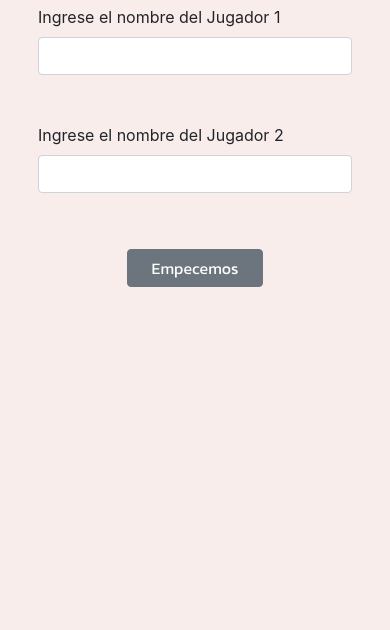
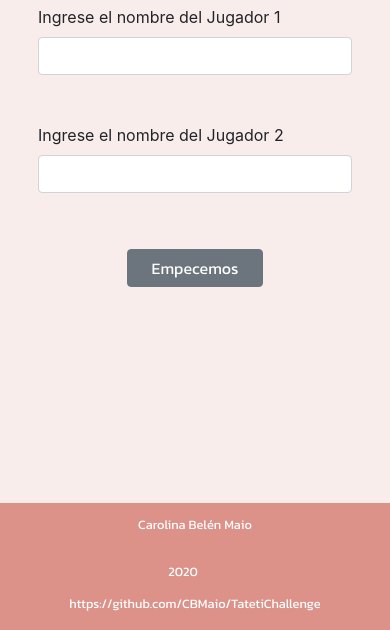
Before and after one commit to CBMaio/TatetiChallenge, a plain HTML site: page index.html in a window 390 px wide. Shown: the part 214-844 px from the top of the page. Drawn offline with nearby package versions, Linux system fonts and the light colour scheme.

Commit message:
[ADD] Footer

```diff
--- a/index.html
+++ b/index.html
@@ -100,8 +100,22 @@
         </section>
       </section>
     </main>
-    <footer>
-
+    <footer class="container-fluid justify-content-center footer d-flex">
+      <div class="container text-container">
+        <p class="mb-2"><small>Carolina Belén Maio</small></p>
+        <div class="d-flex align-items-center information-container">
+          <p class="mb-2 mr-4">
+            <small>2020</small>
+          </p>
+          <p class="mb-2">
+            <small>
+              <a href="https://github.com/CBMaio/TatetiChallenge"
+                >https://github.com/CBMaio/TatetiChallenge</a
+              >
+            </small>
+          </p>
+        </div>
+      </div>
     </footer>
     <script src="./app.js"></script>
   </body>
--- a/style.css
+++ b/style.css
@@ -9,7 +9,7 @@ main,  .bg-color {
 }
 
 main {
-  height: 100vh;
+  height: 90vh;
 }
 
 .hidden {
@@ -64,3 +64,46 @@ main {
 section {
   width: 80%;
 }
+
+.footer {
+  background-color: hsl(6, 54%, 70%);
+  height: 10vh;
+}
+
+.text-container {
+  display: flex;
+  justify-content: space-around;
+  align-items: center;
+}
+
+.footer p {
+  color: white;
+}
+
+.footer a {
+  text-decoration: none;
+  color: white;
+}
+
+.footer a:hover {
+  color: rgb(255,255, 255,.7);
+  text-decoration: none;
+}
+
+@media (max-width: 768px) {
+  .text-container {
+    flex-direction: column;
+  }
+
+  .information-container {
+    flex-direction: column;
+  }
+
+  main {
+    height: 85vh;
+  }
+
+  .footer {
+    height: 15vh;
+  }
+}
```
